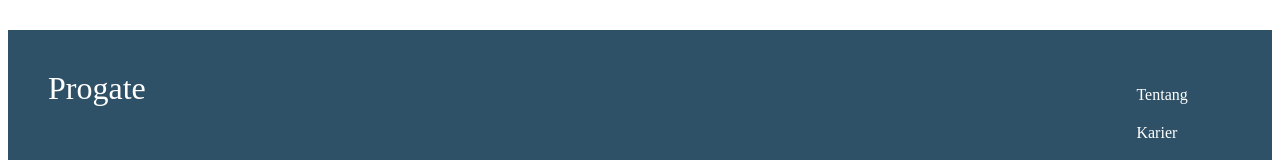
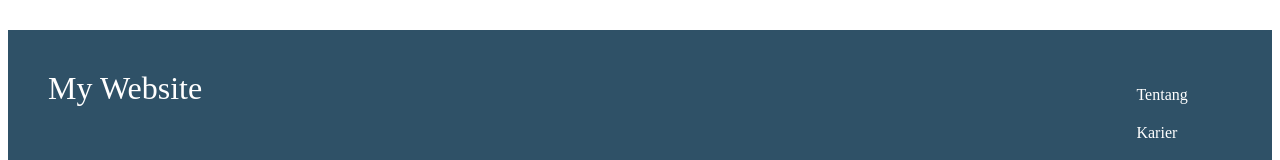
Before and after one commit to dnmwildanm/pkII, a plain HTML site: page index.html in a window 1280 px wide. Shown: the part 2256-2416 px from the top of the page. Drawn offline with Linux system fonts and the light colour scheme.

Commit message:
Update index.html

```diff
--- a/index.html
+++ b/index.html
@@ -65,7 +65,7 @@
     </div>
 
     <div class="footer">
-      <div class="footer-logo">Progate</div>
+      <div class="footer-logo">My Website</div>
       <div class="footer-list">
         <ul>
           <li>Tentang</li>
```
